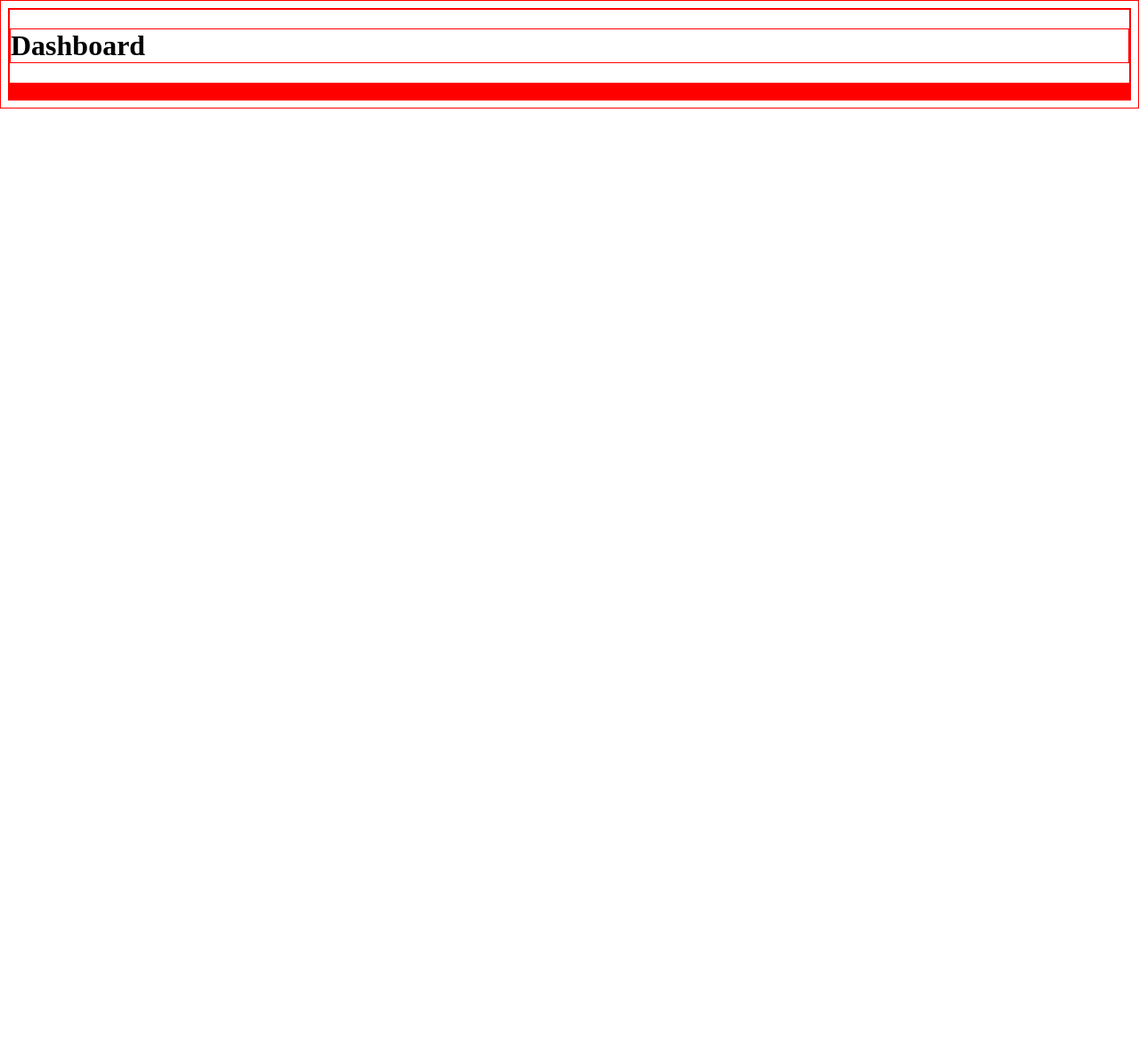
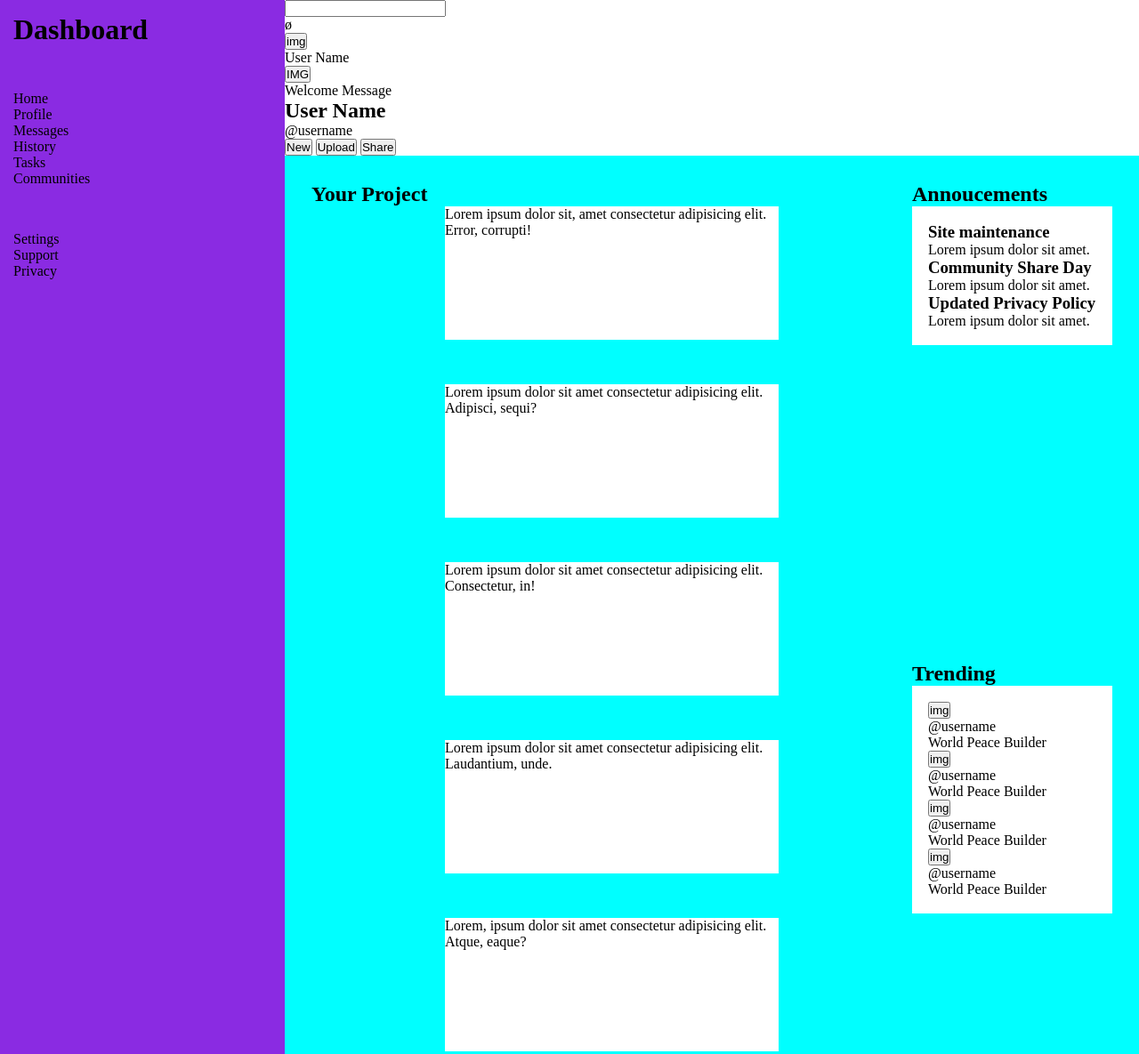
Before and after one commit to Ragum02/Admin-Dashboard-Project, a plain HTML site: page index.html in a window 1280 px wide. Shown: the top 1185 px of the page at 89% size. Before the commit the page ends 800 px from the top, so only its background shows below. Drawn offline with Linux system fonts and the light colour scheme.

Commit message:
add: more visuals to think better

```diff
--- a/index.html
+++ b/index.html
@@ -3,24 +3,88 @@
 <head>
     <meta charset="UTF-8">
     <meta name="viewport" content="width=device-width, initial-scale=1.0">
-    <title>Document</title>
+    <title>Admin Dashboard</title>
     <link rel="stylesheet" href="style/style.css">
     <script src="script/script.js" defer></script>
 </head>
 <body>
     <div id="sidebar">
         <h1>Dashboard</h1>
-        <div class="side_top"></div>
-        <div class="side_bottom"></div>
+        <div class="side_top">
+            <p>Home</p>
+            <p>Profile</p>
+            <p>Messages</p>
+            <p>History</p>
+            <p>Tasks</p>
+            <p>Communities</p>
+        </div>
+        <div class="side_bottom">
+            <p>Settings</p>
+            <p>Support</p>
+            <p>Privacy</p>
+        </div>
     </div>
     <div id="header">
-        <div class="header_top">	</div>
-        <div class="header_bottom"></div>
+        <div class="header_top">
+            <input type="text"/>
+            <p>ø</p>
+            <button>img</button>
+            <p>User Name</p>
+        </div>
+        <div class="header_bottom">
+            <div class="userinfo">
+            <button>IMG</button>
+            <p>Welcome Message</p>
+            <h2>User Name</h2><p>@username</p>
+        </div>
+        <div>
+            <button>New</button>
+            <button>Upload</button>
+            <button>Share</button>
+        </div>
+    </div>
     </div>
     <div id="main_container">
-        <div class="projects"></div>
-        <div class="annoucements"></div>
-        <div class="trending"></div>
+        <div class="projects">
+            <h2>Your Project</h2>
+            <div class="cards_container">
+                <div>Lorem ipsum dolor sit, amet consectetur adipisicing elit. Error, corrupti!</div>
+                <div>Lorem ipsum dolor sit amet consectetur adipisicing elit. Adipisci, sequi?</div>
+                <div>Lorem ipsum dolor sit amet consectetur adipisicing elit. Consectetur, in!</div>
+                <div>Lorem ipsum dolor sit amet consectetur adipisicing elit. Laudantium, unde.</div>
+                <div>Lorem, ipsum dolor sit amet consectetur adipisicing elit. Atque, eaque?</div>
+                <div>Lorem ipsum dolor sit amet consectetur, adipisicing elit. Molestias, incidunt!</div>
+            </div>
+        </div>
+
+        <div class="annoucements">
+            <h2>Annoucements</h2>
+            <div>
+            <h3>Site maintenance</h3>
+            <p>Lorem ipsum dolor sit amet.</p>
+            <h3>Community Share Day</h3>
+            <p>Lorem ipsum dolor sit amet.</p>
+            <h3>Updated Privacy Policy</h3>
+            <p>Lorem ipsum dolor sit amet.</p>
+        </div>
+        </div>
+        <div class="trending">
+            <h2>Trending</h2>
+            <div>
+            <button>img</button>
+            <p>@username</p>
+            <p>World Peace Builder</p>
+            <button>img</button>
+            <p>@username</p>
+            <p>World Peace Builder</p>
+            <button>img</button>
+            <p>@username</p>
+            <p>World Peace Builder</p>
+            <button>img</button>
+            <p>@username</p>
+            <p>World Peace Builder</p>
+        </div>
+        </div>
     </div>
 </body>
 </html>
--- a/style/style.css
+++ b/style/style.css
@@ -1,3 +1,62 @@
 *{
-    border: 1px solid red
+    margin: 0;
+    padding: 0;
 }
+/*********************************/
+
+body{
+    display: grid;
+    grid-template-columns: 1fr 3fr;
+    grid-template-rows: 1fr 3fr;
+    height: 100vh;
+}
+
+#sidebar{
+    grid-row: 1/3;
+    display: flex;
+    padding: 15px;
+    flex-direction: column;
+    gap:50px;
+    background-color: blueviolet;
+}
+
+#header{
+    display: flex;
+    flex-direction: column;
+    justify-content: space-evenly;
+    grid-column: 2/3;
+}
+
+#main_container{
+    grid-column: 2;
+    display:grid;
+    grid-template-columns: 3fr 1fr;
+    background-color: aqua;
+    padding: 30px;
+}
+
+.trending{
+    grid-column: 2;
+}
+.projects{
+    grid-row: 1/3;
+}
+.cards_container{
+display: flex;
+flex-wrap: wrap;
+flex: 1;
+align-items: center;
+justify-content: space-around;
+gap: 50px;
+}
+    .cards_container div{
+    width: 375px;
+    height: 150px;
+    background-color: white;
+    }
+
+.trending div,
+.annoucements div{
+    background-color: white;
+    padding: 18px;
+}
```
